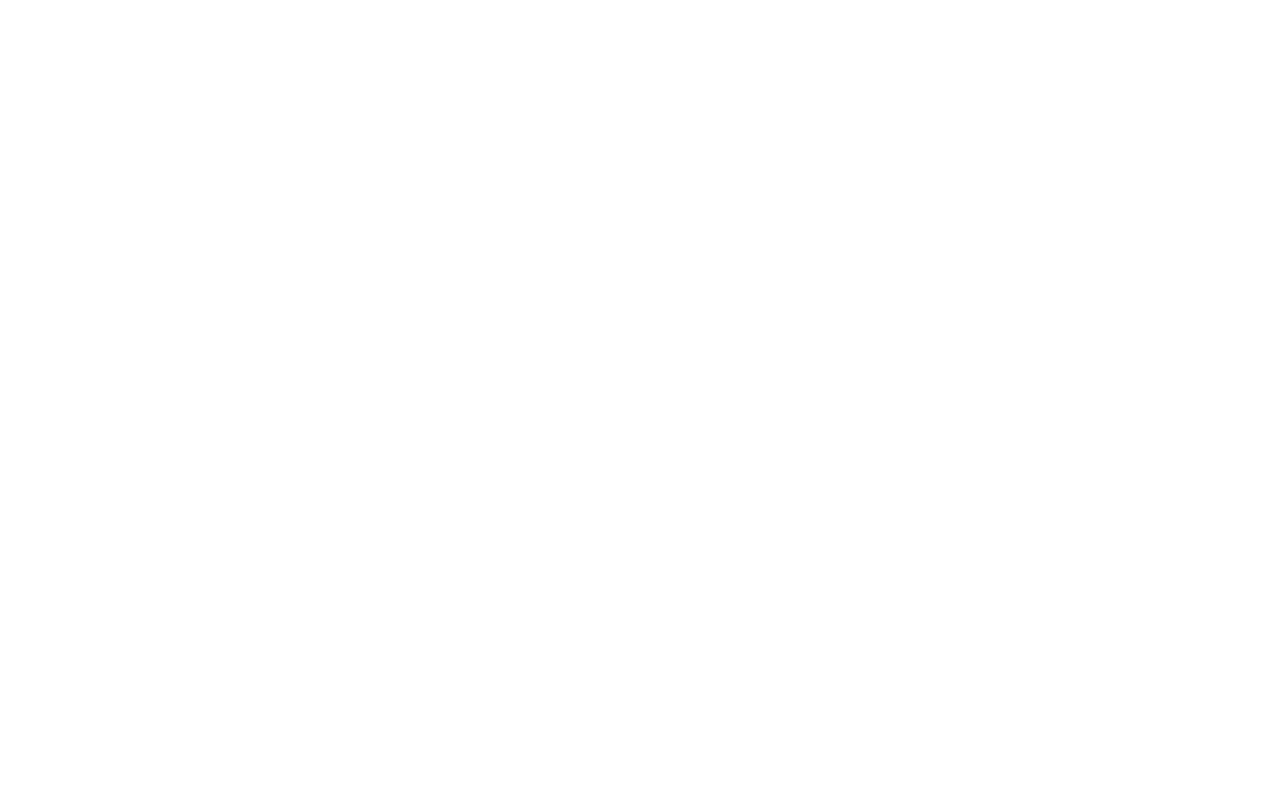
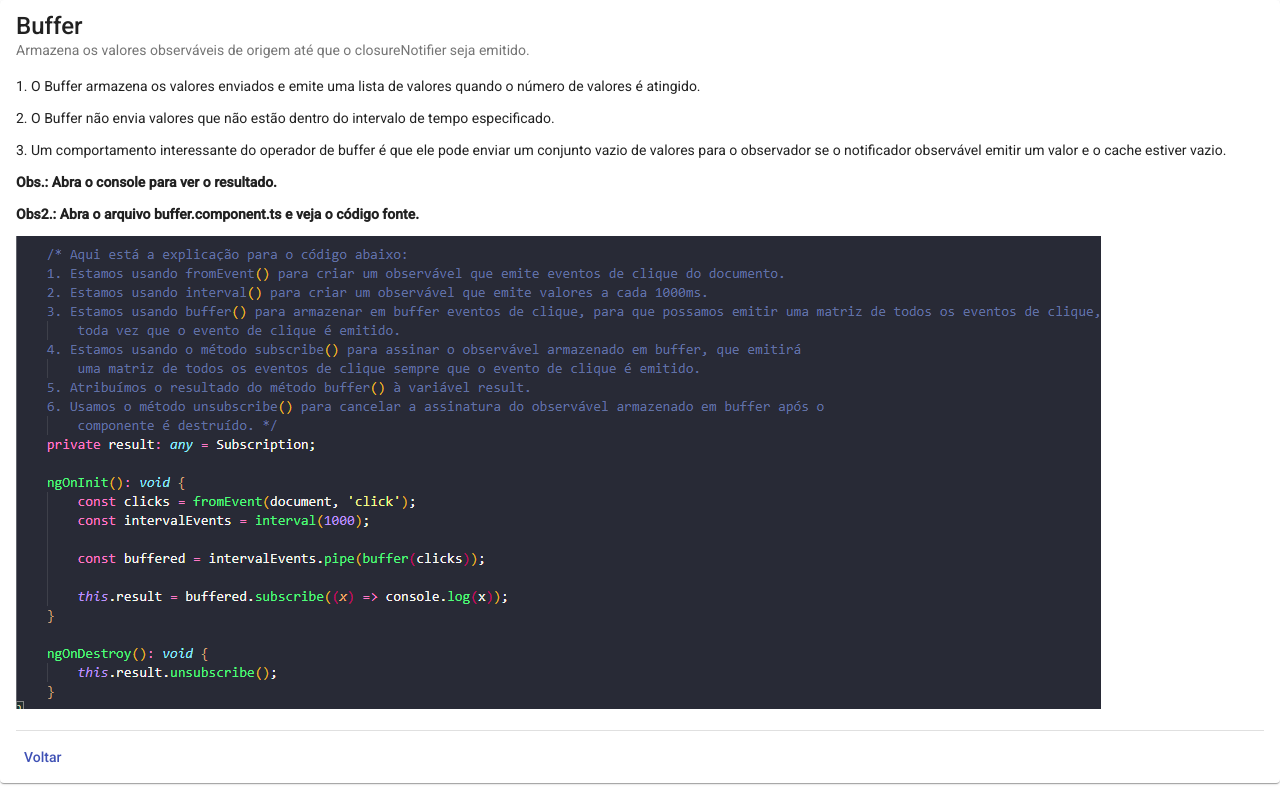
Before and after one commit to rpelizza/operators-rxjs, an Angular app: page /buffer in a window 1280 px wide. Before the commit this address led to /. Built offline with nearby package versions, Linux system fonts and the light colour scheme.

Commit message:
feat: buffer

```diff
--- a/src/app/app-routing.module.ts
+++ b/src/app/app-routing.module.ts
@@ -47,9 +47,30 @@
 				(m) => m.ReplaySubjectModule
 			),
 	},
-	{ path: 'async-subject', loadChildren: () => import('./pages/async-subject/async-subject.module').then(m => m.AsyncSubjectModule) },
-	{ path: 'audit', loadChildren: () => import('./pages/audit/audit.module').then(m => m.AuditModule) },
-	{ path: 'audit-time', loadChildren: () => import('./pages/audit-time/audit-time.module').then(m => m.AuditTimeModule) },
+	{
+		path: 'async-subject',
+		loadChildren: () =>
+			import('./pages/async-subject/async-subject.module').then(
+				(m) => m.AsyncSubjectModule
+			),
+	},
+	{
+		path: 'audit',
+		loadChildren: () =>
+			import('./pages/audit/audit.module').then((m) => m.AuditModule),
+	},
+	{
+		path: 'audit-time',
+		loadChildren: () =>
+			import('./pages/audit-time/audit-time.module').then(
+				(m) => m.AuditTimeModule
+			),
+	},
+	{
+		path: 'buffer',
+		loadChildren: () =>
+			import('./pages/buffer/buffer.module').then((m) => m.BufferModule),
+	},
 ];
 
 @NgModule({
--- /dev/null
+++ b/src/app/pages/buffer/buffer-routing.module.ts
@@ -0,0 +1,11 @@
+import { NgModule } from '@angular/core';
+import { RouterModule, Routes } from '@angular/router';
+import { BufferComponent } from './buffer.component';
+
+const routes: Routes = [{ path: '', component: BufferComponent }];
+
+@NgModule({
+  imports: [RouterModule.forChild(routes)],
+  exports: [RouterModule]
+})
+export class BufferRoutingModule { }
--- /dev/null
+++ b/src/app/pages/buffer/buffer.component.html
@@ -0,0 +1,38 @@
+<mat-card>
+	<mat-card-title>Buffer</mat-card-title>
+	<mat-card-subtitle>
+		Armazena os valores observáveis de origem até que o closureNotifier seja
+		emitido.
+	</mat-card-subtitle>
+	<mat-card-content>
+		<p>
+			1. O Buffer armazena os valores enviados e emite uma lista de
+			valores quando o número de valores é atingido.
+		</p>
+		<p>
+			2. O Buffer não envia valores que não estão dentro do intervalo de
+			tempo especificado.
+		</p>
+		<p>
+			3. Um comportamento interessante do operador de buffer é que ele
+			pode enviar um conjunto vazio de valores para o observador se o
+			notificador observável emitir um valor e o cache estiver vazio.
+		</p>
+		<p>
+			<strong>Obs.: Abra o console para ver o resultado.</strong>
+		</p>
+		<p>
+			<strong
+				>Obs2.: Abra o arquivo buffer.component.ts e veja o código
+				fonte.</strong
+			>
+		</p>
+		<p>
+			<img src="assets/buffer-1.png" alt="" />
+		</p>
+	</mat-card-content>
+	<mat-divider inset></mat-divider>
+	<mat-card-actions>
+		<button routerLink="/home" mat-button color="primary">Voltar</button>
+	</mat-card-actions>
+</mat-card>
--- /dev/null
+++ b/src/app/pages/buffer/buffer.component.ts
@@ -0,0 +1,36 @@
+import { Component, OnDestroy, OnInit } from '@angular/core';
+import { buffer, fromEvent, interval, Subscription } from 'rxjs';
+
+@Component({
+	selector: 'app-buffer',
+	templateUrl: './buffer.component.html',
+	styleUrls: ['./buffer.component.scss'],
+})
+export class BufferComponent implements OnInit, OnDestroy {
+	constructor() {}
+
+	/* Aqui está a explicação para o código abaixo:
+	1. Estamos usando fromEvent() para criar um observável que emite eventos de clique do documento.
+	2. Estamos usando interval() para criar um observável que emite valores a cada 1000ms.
+	3. Estamos usando buffer() para armazenar em buffer eventos de clique, para que possamos emitir uma matriz de todos os eventos de clique,
+		toda vez que o evento de clique é emitido.
+	4. Estamos usando o método subscribe() para assinar o observável armazenado em buffer, que emitirá
+		uma matriz de todos os eventos de clique sempre que o evento de clique é emitido.
+	5. Atribuímos o resultado do método buffer() à variável result.
+	6. Usamos o método unsubscribe() para cancelar a assinatura do observável armazenado em buffer após o
+		componente é destruído. */
+	private result: any = Subscription;
+
+	ngOnInit(): void {
+		const clicks = fromEvent(document, 'click');
+		const intervalEvents = interval(1000);
+
+		const buffered = intervalEvents.pipe(buffer(clicks));
+
+		this.result = buffered.subscribe((x) => console.log(x));
+	}
+
+	ngOnDestroy(): void {
+		this.result.unsubscribe();
+	}
+}
--- a/src/app/pages/home/home.component.html
+++ b/src/app/pages/home/home.component.html
@@ -141,4 +141,21 @@
 			<a routerLink="/audit-time">Clique aqui para ver o exemplo</a>
 		</p>
 	</mat-expansion-panel>
+
+	<!--! Buffer -->
+	<mat-expansion-panel>
+		<mat-expansion-panel-header>
+			<mat-panel-title> Buffer </mat-panel-title>
+			<mat-panel-description>
+				Armazena os valores observáveis de origem até que o closureNotifier seja emitido.
+			</mat-panel-description>
+		</mat-expansion-panel-header>
+		<p>
+			O Buffer armazena os valores enviados e emite uma lista de valores
+			quando o número de valores é atingido.
+		</p>
+		<p>
+			<a routerLink="/buffer">Clique aqui para ver o exemplo</a>
+		</p>
+	</mat-expansion-panel>
 </mat-accordion>
```
Also changed, not shown: src/app/pages/buffer/buffer.module.ts (added, +20 -0 lines), src/app/pages/buffer/buffer.component.scss (added), src/assets/buffer-1.png (added), 1 other file (tests, documents, lock files or other folders).
